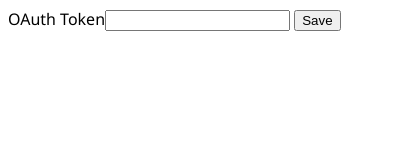
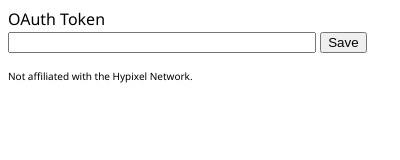
Before and after one commit to robere2/ForumAlerts, a browser extension: page extension/chrome/popup.html in a window 400 px wide. Drawn offline with Linux system fonts and the light colour scheme.

Commit message:
formatted the popup better.

```diff
--- a/extension/chrome/popup.html
+++ b/extension/chrome/popup.html
@@ -10,13 +10,22 @@
         #res {
             color: #ff0000;
         }
+        #legalese {
+            font-size: 10px;
+        }
+        #oauth_token {
+            width: 300px;
+        }
     </style>
     <script src="./vendor/jquery-3.2.1.min.js"></script>
     <script src="popup.js"></script>
 </head>
 <body>
-<label for="oauth_token">OAuth Token</label><input id="oauth_token">
-<button id="save">Save</button>
-<p id="res"></p>
+    <label for="oauth_token">OAuth Token</label><input id="oauth_token">
+    <button id="save">Save</button>
+    <p id="res"></p>
+    <div id="legalese">
+        <p>Not affiliated with the Hypixel Network.</p>
+    </div>
 </body>
 </html>
```
